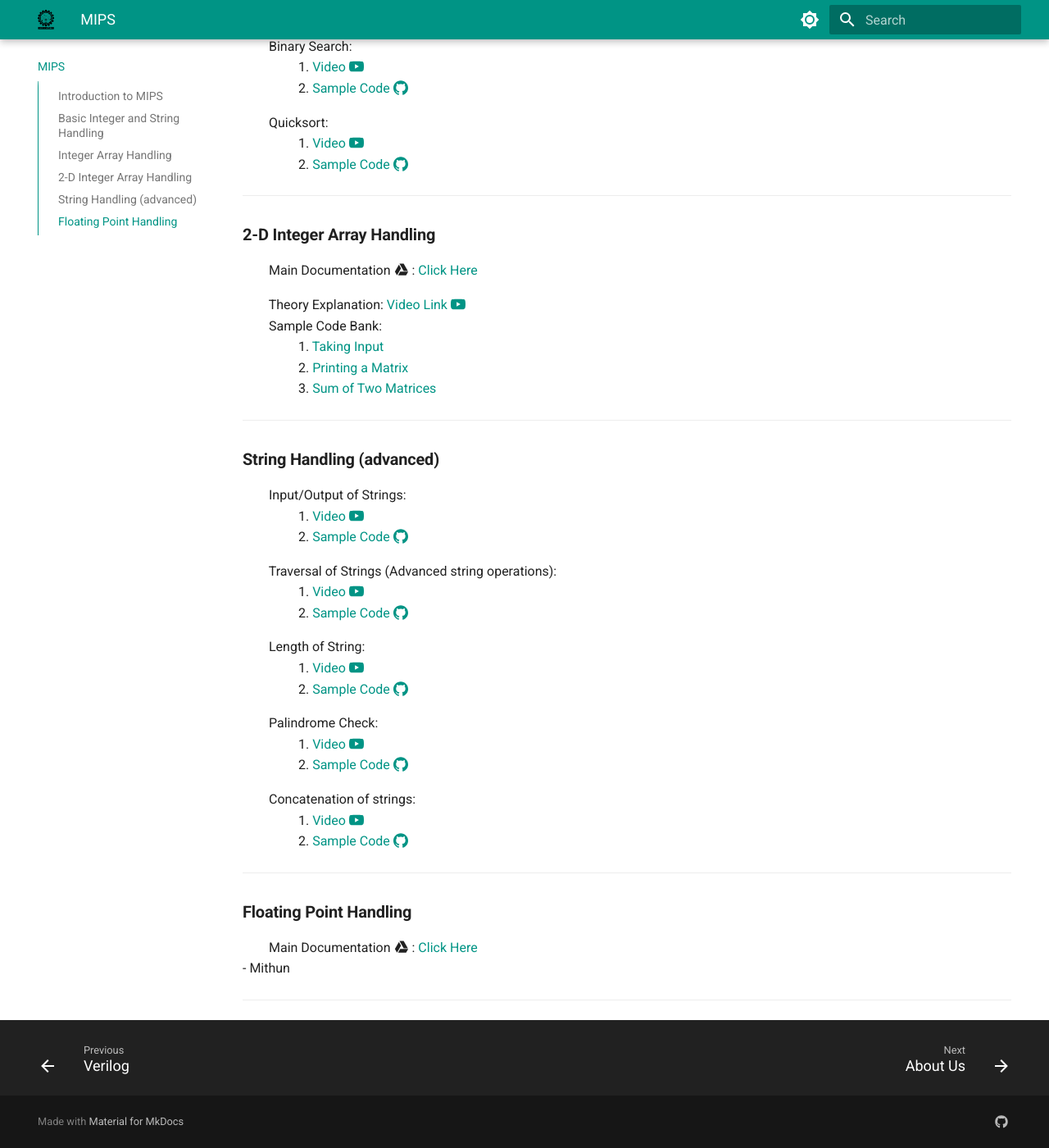
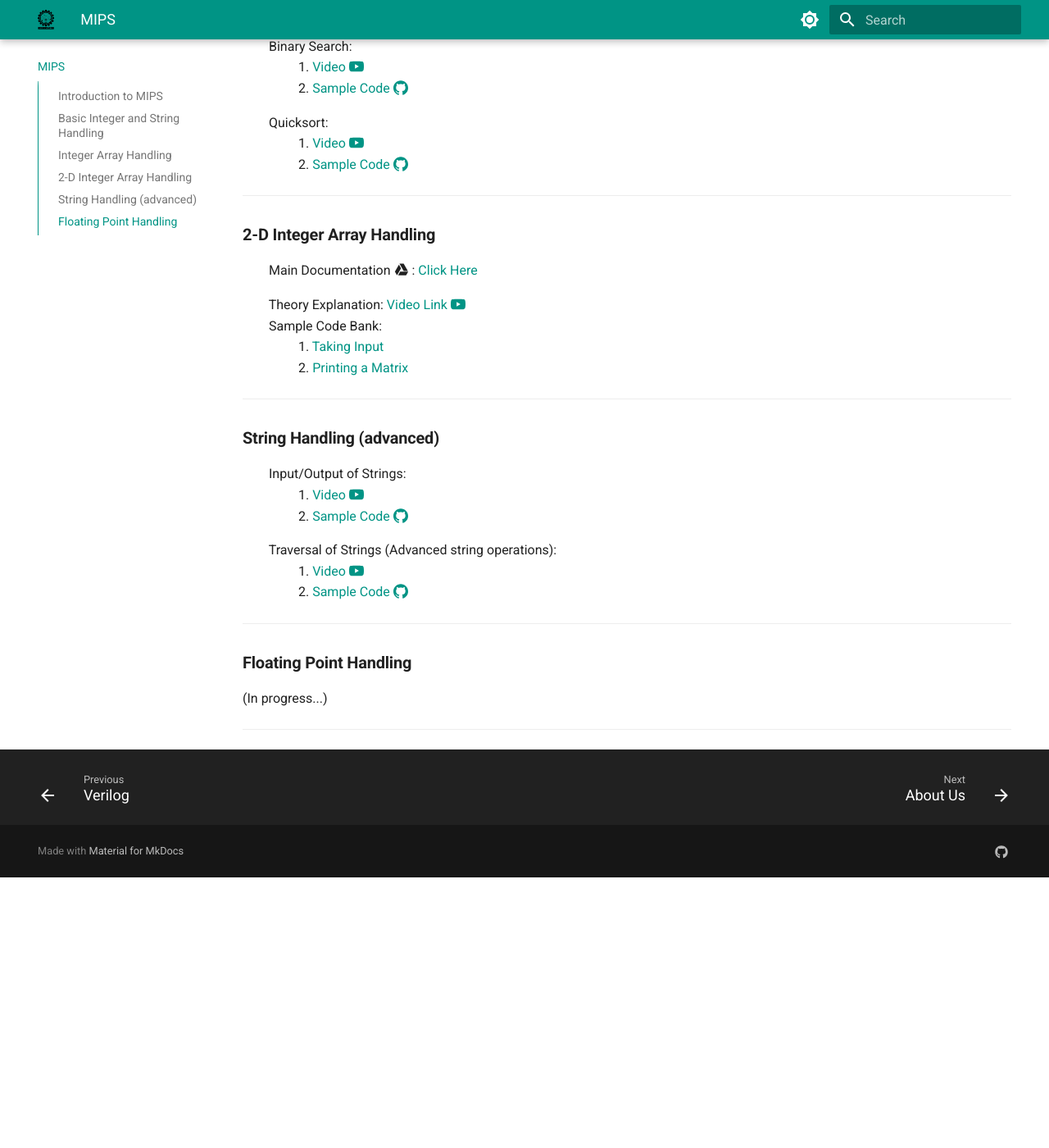
Before and after one commit to hwlabnitc/hwlabnitc.github.io, an MkDocs documentation site: the page built from docs/mips_main.md, in a window 1280 px wide and 1400 px high, scrolled down 1516 px. Shown: the whole window at 82% size. Built offline with MkDocs 1.6.1 and Material for MkDocs 9.7.7, drawn with Linux system fonts in a browser that asks for light colours; after the commit the page ends 2586 px from its top, so only the background shows below that.

```diff
--- a/docs/mips_main.md
+++ b/docs/mips_main.md
@@ -50,16 +50,16 @@ This course covers the following topics-
 
 
 &emsp;&emsp;Merge 2 Sorted Arrays:
-&emsp;&emsp;&emsp;&emsp; 1. [ Video :simple-youtube: ]( )
+&emsp;&emsp;&emsp;&emsp; 1. [ Video :simple-youtube: ]( https://youtu.be/IqFx7i-GqPI)
 &emsp;&emsp;&emsp;&emsp; 2. [ Sample Code :simple-github: ]( https://github.com/hwlab-csed/MIPS-Codes/blob/main/Integer%20Arrays%20Advanced/Integer_Array_Advanced_Practice_Q1_Merging_Two_Sorted_Arrays.asm)
 
 &emsp;&emsp;Highest and Lowest occurrence of an element in an array:
-&emsp;&emsp;&emsp;&emsp; 1. [ Video :simple-youtube: ]( )
+&emsp;&emsp;&emsp;&emsp; 1. [ Video :simple-youtube: ]( https://youtu.be/1tUfRNTi1t4)
 &emsp;&emsp;&emsp;&emsp; 2. [ Sample Code :simple-github: ](https://github.com/hwlab-csed/MIPS-Codes/blob/main/Integer%20Arrays%20Advanced/Integer_Array_Advanced_Practice_Q2_Highest_Lowest_Frequency.asm )
 
 
 &emsp;&emsp;Binary Search:
-&emsp;&emsp;&emsp;&emsp; 1. [ Video :simple-youtube: ]( )
+&emsp;&emsp;&emsp;&emsp; 1. [ Video :simple-youtube: ](https://youtu.be/lKo10ZWYlDc )
 &emsp;&emsp;&emsp;&emsp; 2. [ Sample Code :simple-github: ](https://github.com/hwlab-csed/MIPS-Codes/blob/main/Integer%20Arrays%20Advanced/Integer_Array_Advanced_Practice_Q3_BinarySearch.asm )
 
 
@@ -76,7 +76,8 @@ This course covers the following topics-
 &emsp;&emsp;Sample Code Bank:
 &emsp;&emsp;&emsp;&emsp; 1. [ Taking Input ](https://github.com/hwlab-csed/MIPS-Codes/blob/main/Two%20Dimensional%20Arrays/Two_Dimensional_Arrays_Sample_Q1_Taking_Input_For_Matrix.asm )
 &emsp;&emsp;&emsp;&emsp; 2. [ Printing a Matrix ](https://github.com/hwlab-csed/MIPS-Codes/blob/main/Two%20Dimensional%20Arrays/Two_Dimensional_Arrays_Sample_Q2_Printing_Matrix.asm )
-&emsp;&emsp;&emsp;&emsp; 3. [ Sum of Two Matrices ](https://github.com/hwlab-csed/MIPS-Codes/blob/main/Two%20Dimensional%20Arrays/Two_Dimensional_Arrays_Assignment_Q1_sum_of_two_matrices.asm )
+
+<!-- &emsp;&emsp;&emsp;&emsp; 3. [ Sum of Two Matrices ](https://github.com/hwlab-csed/MIPS-Codes/blob/main/Two%20Dimensional%20Arrays/Two_Dimensional_Arrays_Assignment_Q1_sum_of_two_matrices.asm )   -->
 ---
 
 ### **String Handling (advanced)**
@@ -89,7 +90,7 @@ This course covers the following topics-
 &emsp;&emsp;&emsp;&emsp; 1. [ Video :simple-youtube: ](https://youtu.be/HiqgMrXHeyQ )
 &emsp;&emsp;&emsp;&emsp; 2. [ Sample Code :simple-github: ](https://github.com/hwlab-csed/MIPS-Codes/blob/main/Strings%20Advanced/MIPS_Strings%20Advanced_Sample%20Codes_1.asm )
 
-&emsp;&emsp;Length of String:
+<!-- &emsp;&emsp;Length of String:
 &emsp;&emsp;&emsp;&emsp; 1. [ Video :simple-youtube: ](https://youtu.be/GWlaAK4VdWo )
 &emsp;&emsp;&emsp;&emsp; 2. [ Sample Code :simple-github: ](https://github.com/hwlab-csed/MIPS-Codes/blob/main/Strings%20Advanced/MIPS_Strings%20Advanced_Assignment%20Codes_1.asm )
 
@@ -99,11 +100,12 @@ This course covers the following topics-
 
 &emsp;&emsp;Concatenation of strings:
 &emsp;&emsp;&emsp;&emsp; 1. [ Video :simple-youtube: ]( https://youtu.be/SDeHKgsCJE8)
-&emsp;&emsp;&emsp;&emsp; 2. [ Sample Code :simple-github: ](https://github.com/hwlab-csed/MIPS-Codes/blob/main/Strings%20Advanced/MIPS_Strings%20Advanced_Assignment%20Codes_3.asm )
+&emsp;&emsp;&emsp;&emsp; 2. [ Sample Code :simple-github: ](https://github.com/hwlab-csed/MIPS-Codes/blob/main/Strings%20Advanced/MIPS_Strings%20Advanced_Assignment%20Codes_3.asm )   -->
 ---
 
 ### **Floating Point Handling**
-&emsp;&emsp;Main Documentation :material-google-drive: : [Click Here]()
-    - Mithun
+<!-- &emsp;&emsp;Main Documentation :material-google-drive: : [Click Here]()    -->
+(In progress...)
+
 
 ---
--- a/mkdocs.yml
+++ b/mkdocs.yml
@@ -34,7 +34,7 @@ theme:
 extra:
   social:
     - icon: fontawesome/brands/github
-      link: https://github.com/hwlab-csed
+      link: https://github.com/hwlabnitc
   homepage: https://minerva.nitc.ac.in/
 
 markdown_extensions:
```
Also changed, not shown: docs/verilog_main.md (+1 -1 lines).
